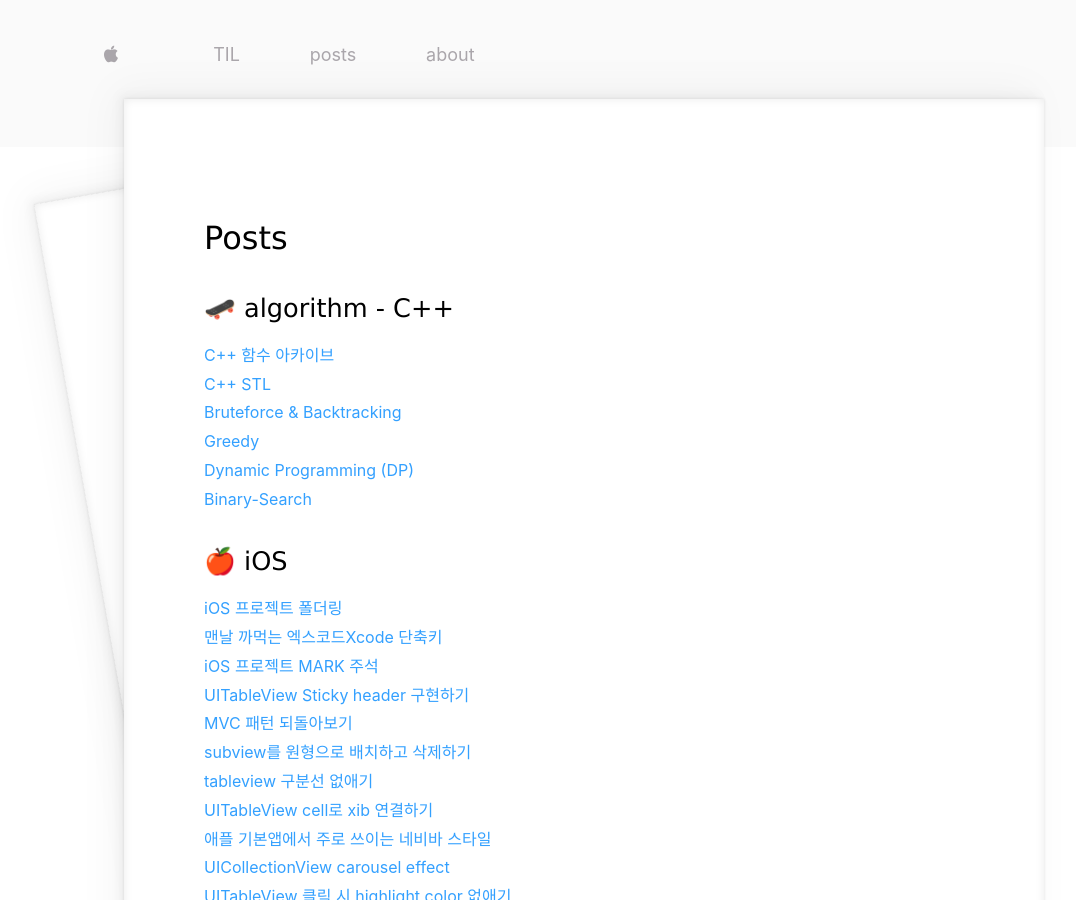
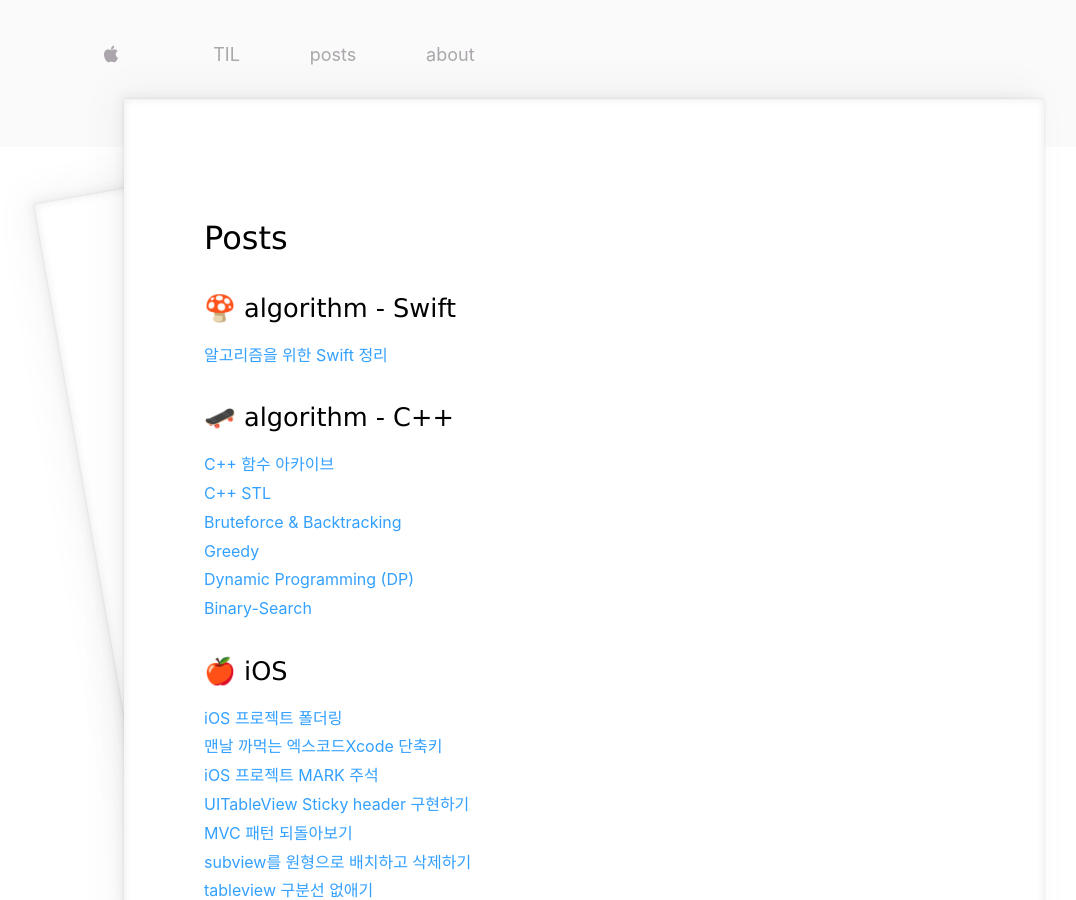
Before and after one commit to jeongchoyi/jeongchoyi.github.io, a Jekyll site: the page built from devpost/index.html, in a window 1280 px wide and 900 px high. Shown: the whole window, without its empty margins (56-1132 px from the left). Built offline with Jekyll 4.4.1, drawn with Linux system fonts in a browser that asks for light colours; some web fonts are replaced.

Commit message:
add link

```diff
--- a/devpost/index.html
+++ b/devpost/index.html
@@ -4,6 +4,9 @@ title: choyi
 ---
 
 <h1>Posts</h1>
+
+<h3>🍄 algorithm - Swift</h3>
+<a href="https://iamcho2.github.io/2021/08/02/swift-for-algorithm">알고리즘을 위한 Swift 정리</a><br>
 
 <h3>🛹 algorithm - C++</h3>
 <a href="https://iamcho2.github.io/2021/05/10/C++Functions">C++ 함수 아카이브</a><br>
```
